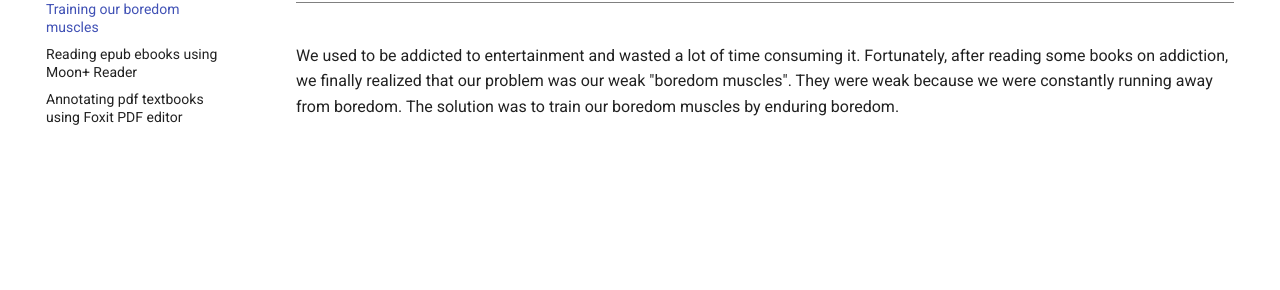
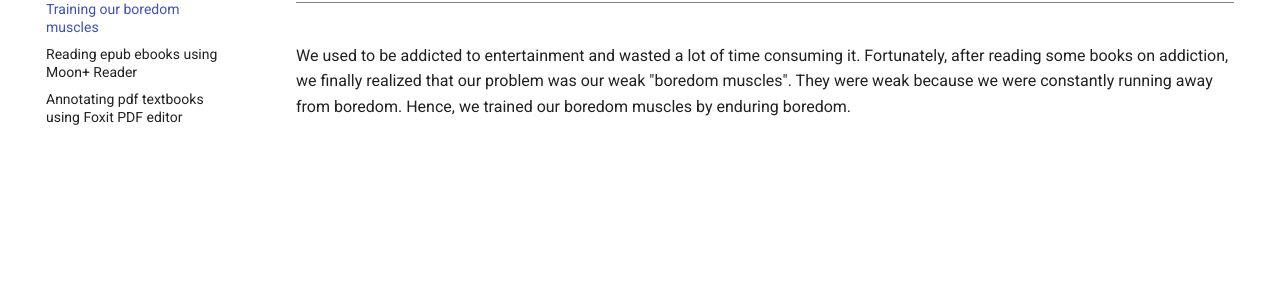
Before and after one commit to maximilian-ho/how-we-teach-ourselves, an MkDocs documentation site: the page built from docs/boredom.md, in a window 1280 px wide. Shown: the part 138-428 px from the top of the page. Built offline with MkDocs 1.6.1 and Material for MkDocs 9.7.7, drawn with Linux system fonts in a browser that asks for light colours.

Commit message:
Update boredom.md

```diff
--- a/docs/boredom.md
+++ b/docs/boredom.md
@@ -1,3 +1,3 @@
 # Training our boredom muscles
 
-We used to be addicted to entertainment and wasted a lot of time consuming it. Fortunately, after reading some books on addiction, we finally realized that our problem was our weak "boredom muscles". They were weak because we were constantly running away from boredom. The solution was to train our boredom muscles by enduring boredom.
+We used to be addicted to entertainment and wasted a lot of time consuming it. Fortunately, after reading some books on addiction, we finally realized that our problem was our weak "boredom muscles". They were weak because we were constantly running away from boredom. Hence, we trained our boredom muscles by enduring boredom.
```
